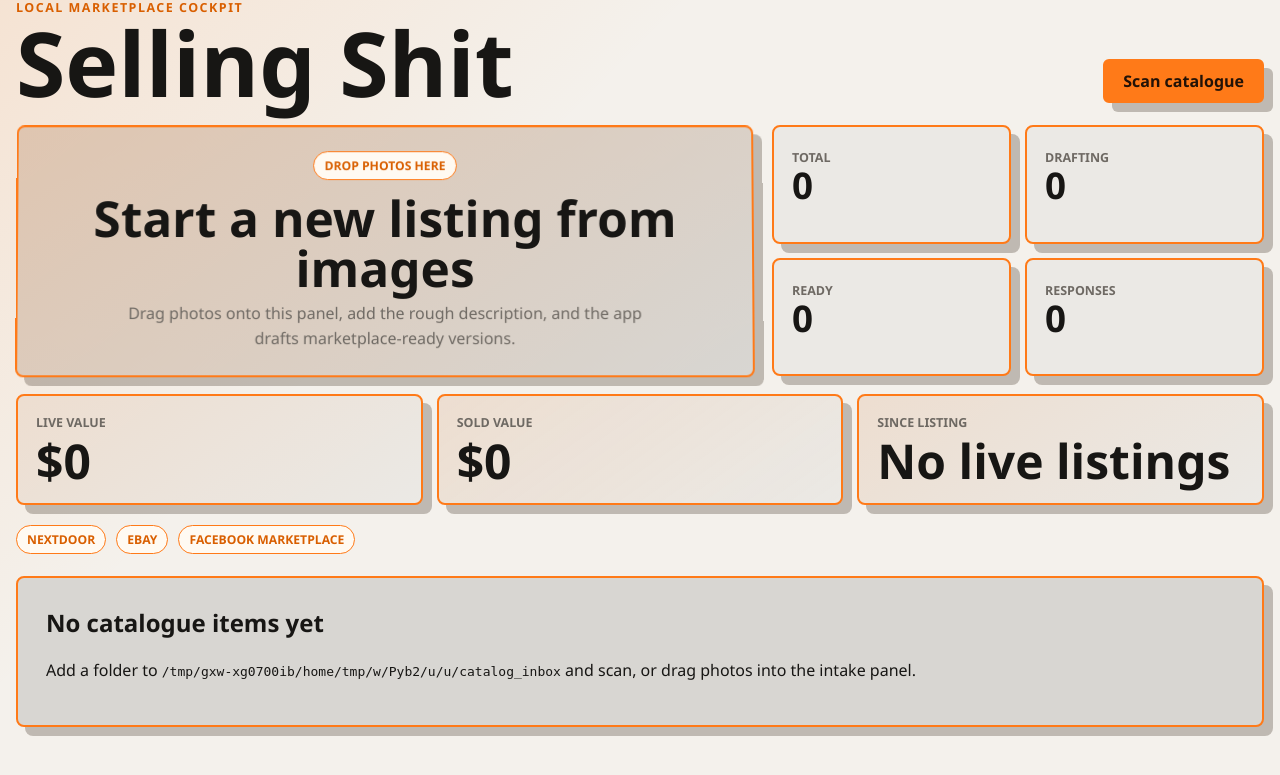
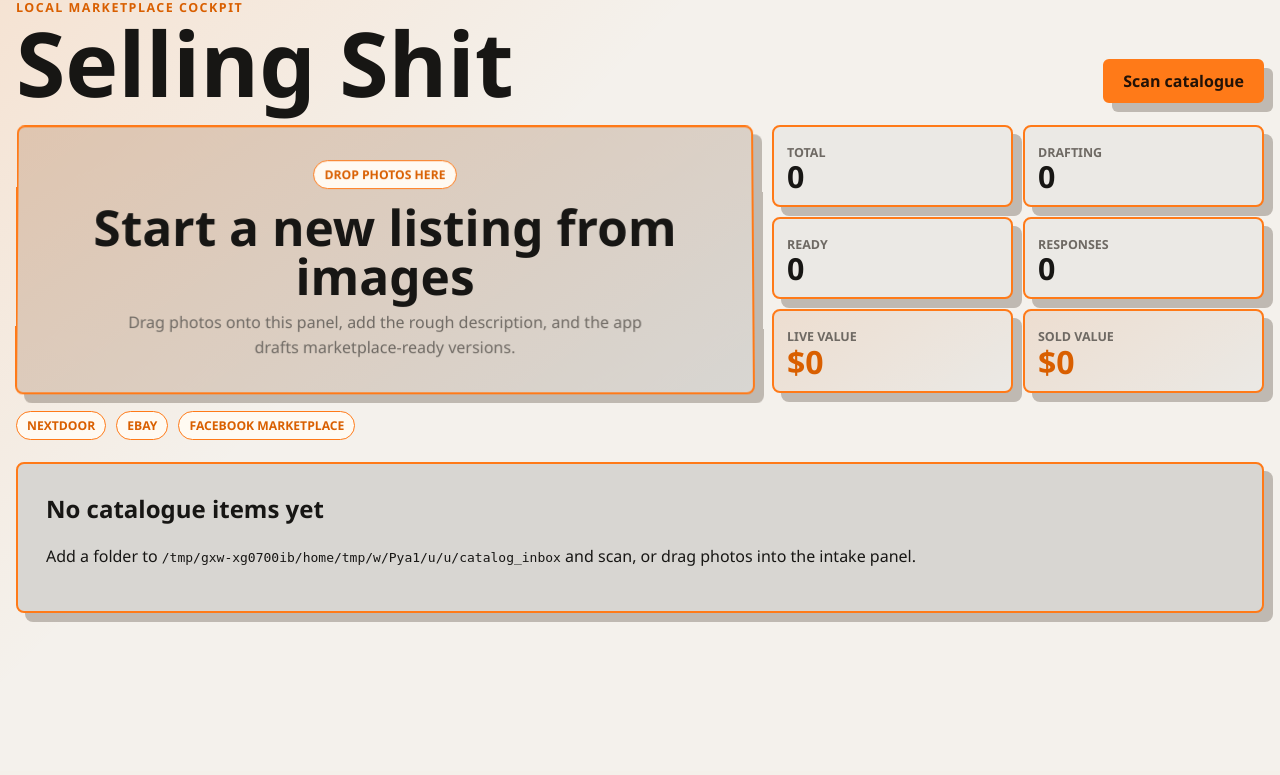
Before and after one commit to DrewBeFree/selling-shit, a Flask app: page / in a window 1280 px wide. Shown: the part 29-804 px from the top of the page. After the commit the page ends 651 px from the top, so only its background shows below. Run offline with Flask 3, Linux system fonts and the light colour scheme.

Commit message:
feat: compact listing value analytics

```diff
--- a/static/style.css
+++ b/static/style.css
@@ -73,7 +73,6 @@ h1 {
 .drop-zone,
 .item-card,
 .stats-grid article,
-.money-summary article,
 .draft-panel,
 .empty-state,
 dialog {
@@ -165,12 +164,12 @@ dialog {
 .stats-grid {
   display: grid;
   grid-template-columns: repeat(2, minmax(0, 1fr));
-  gap: 14px;
+  gap: 10px;
 }
 
 .stats-grid article {
   background: var(--card-soft);
-  padding: 18px;
+  padding: 13px;
 }
 
 .stats-grid span,
@@ -183,37 +182,19 @@ dt {
 
 .stats-grid strong {
   display: block;
-  font-size: 2.3rem;
+  font-size: 1.9rem;
   line-height: 1;
 }
 
-.money-summary {
-  display: grid;
-  grid-template-columns: repeat(3, minmax(0, 1fr));
-  gap: 14px;
-  margin: 0 0 20px;
-}
-
-.money-summary article {
+.stats-grid .value-card {
   background:
     linear-gradient(145deg, rgba(255, 122, 24, 0.1), transparent),
     var(--card-soft);
-  padding: 18px;
 }
 
-.money-summary span {
-  color: var(--muted);
-  display: block;
-  font-size: 0.78rem;
-  font-weight: 900;
-  text-transform: uppercase;
-}
-
-.money-summary strong {
-  display: block;
-  font-size: clamp(1.8rem, 4vw, 3rem);
-  line-height: 1;
-  margin-top: 6px;
+.stats-grid .value-card strong {
+  color: var(--orange-dark);
+  font-size: clamp(1.4rem, 2.8vw, 2rem);
 }
 
 .platform-strip {
@@ -536,7 +517,6 @@ dialog::backdrop {
   }
 
   .stats-grid,
-  .money-summary,
   .signals {
     grid-template-columns: 1fr;
   }
--- a/templates/home.html
+++ b/templates/home.html
@@ -31,7 +31,7 @@
         </div>
       </form>
 
-      <div class="stats-grid" aria-label="catalog summary">
+      <div class="stats-grid analytics-panel" aria-label="catalog analytics">
         <article>
           <span>Total</span>
           <strong>{{ summary.total }}</strong>
@@ -48,22 +48,15 @@
           <span>Responses</span>
           <strong>{{ summary.responses }}</strong>
         </article>
+        <article class="value-card">
+          <span>Live value</span>
+          <strong>{{ summary.live_value }}</strong>
+        </article>
+        <article class="value-card">
+          <span>Sold value</span>
+          <strong>{{ summary.sold_value }}</strong>
+        </article>
       </div>
-    </section>
-
-    <section class="money-summary" aria-label="listing value summary">
-      <article>
-        <span>Live value</span>
-        <strong>{{ summary.live_value }}</strong>
-      </article>
-      <article>
-        <span>Sold value</span>
-        <strong>{{ summary.sold_value }}</strong>
-      </article>
-      <article>
-        <span>Since listing</span>
-        <strong>{{ summary.listing_age }}</strong>
-      </article>
     </section>
 
     <section class="platform-strip" aria-label="draft platforms">
```
